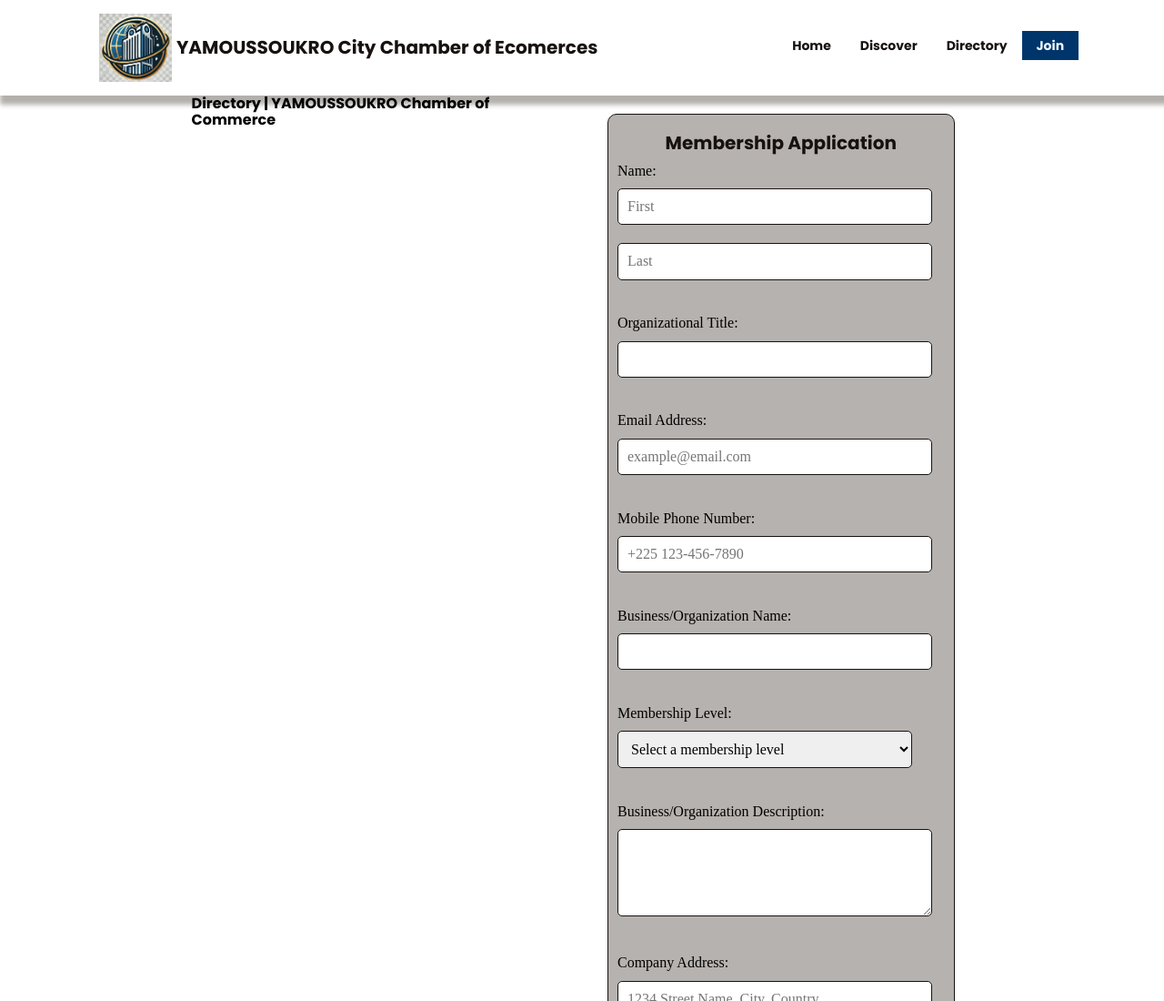
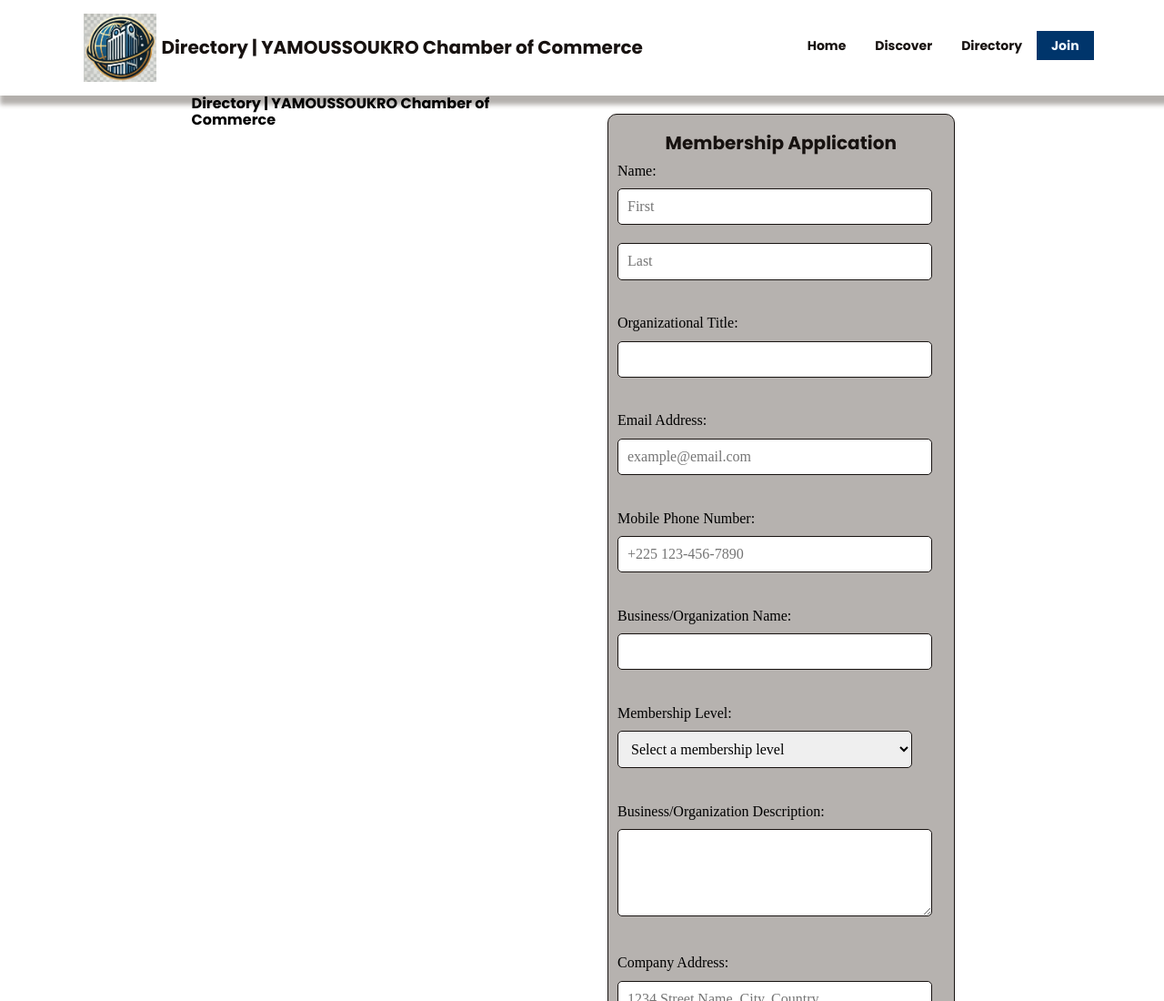
Before and after one commit to francki92/wdd231, a plain HTML site: page chamber/join.html in a window 1280 px wide. Shown: the top 1100 px of the page at 91% size. Drawn offline with nearby package versions, Linux system fonts and the light colour scheme.

Commit message:
Update join.html

```diff
--- a/chamber/join.html
+++ b/chamber/join.html
@@ -38,7 +38,7 @@
         <nav>
             <div class="box-logo-header">
                 <img class="logo-chamber" src="images/favicon-main.webp" alt="Logo Chamber YAMOUSSOUKRO" />
-                <h1 class="nameHeader">YAMOUSSOUKRO City Chamber of Ecomerces</h1>
+                <h1 class="nameHeader">Directory | YAMOUSSOUKRO Chamber of Commerce</h1>
                 <button name="navigation button" id="menu" aria-label="Toggle menu"></button>
             </div>
             <ul>
```
